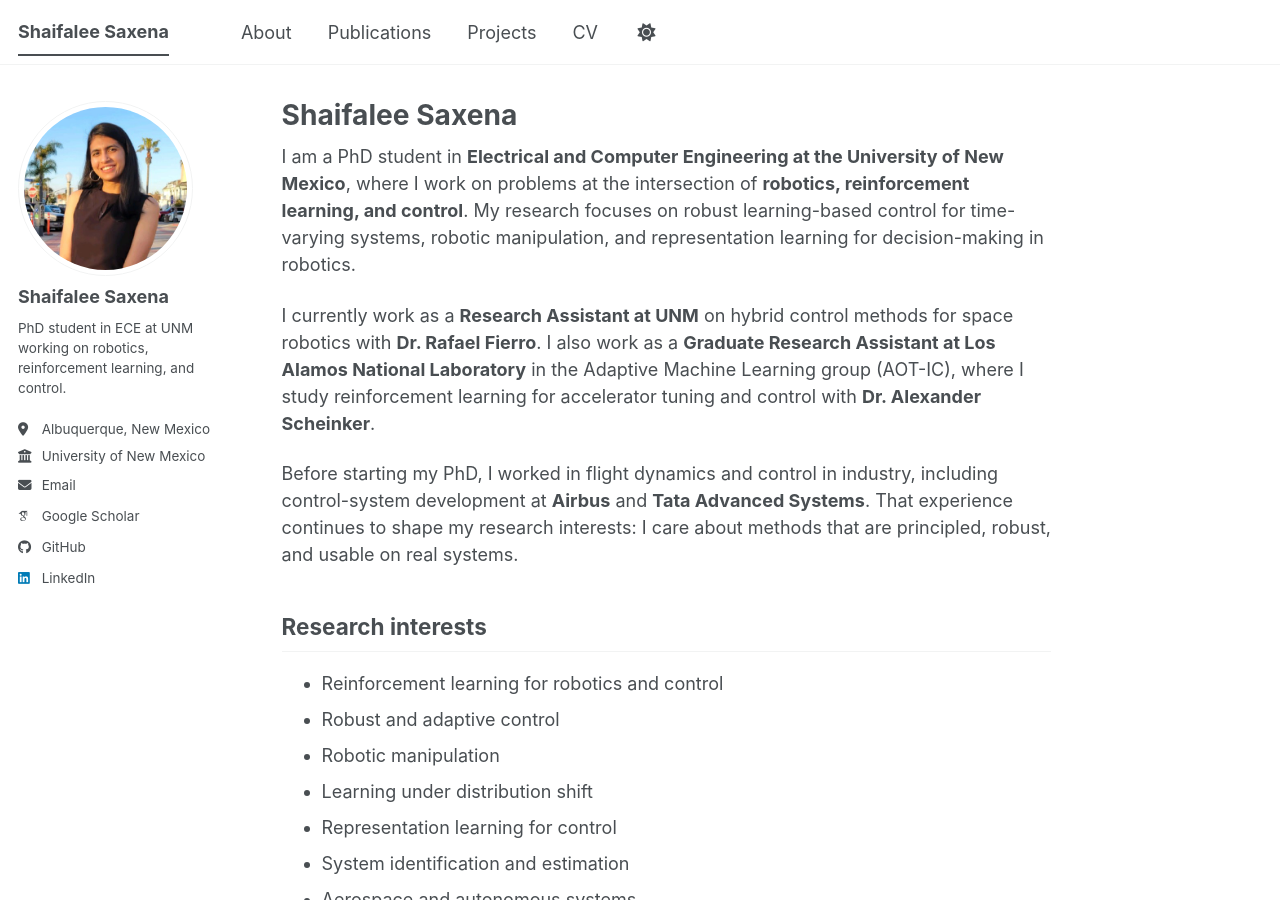
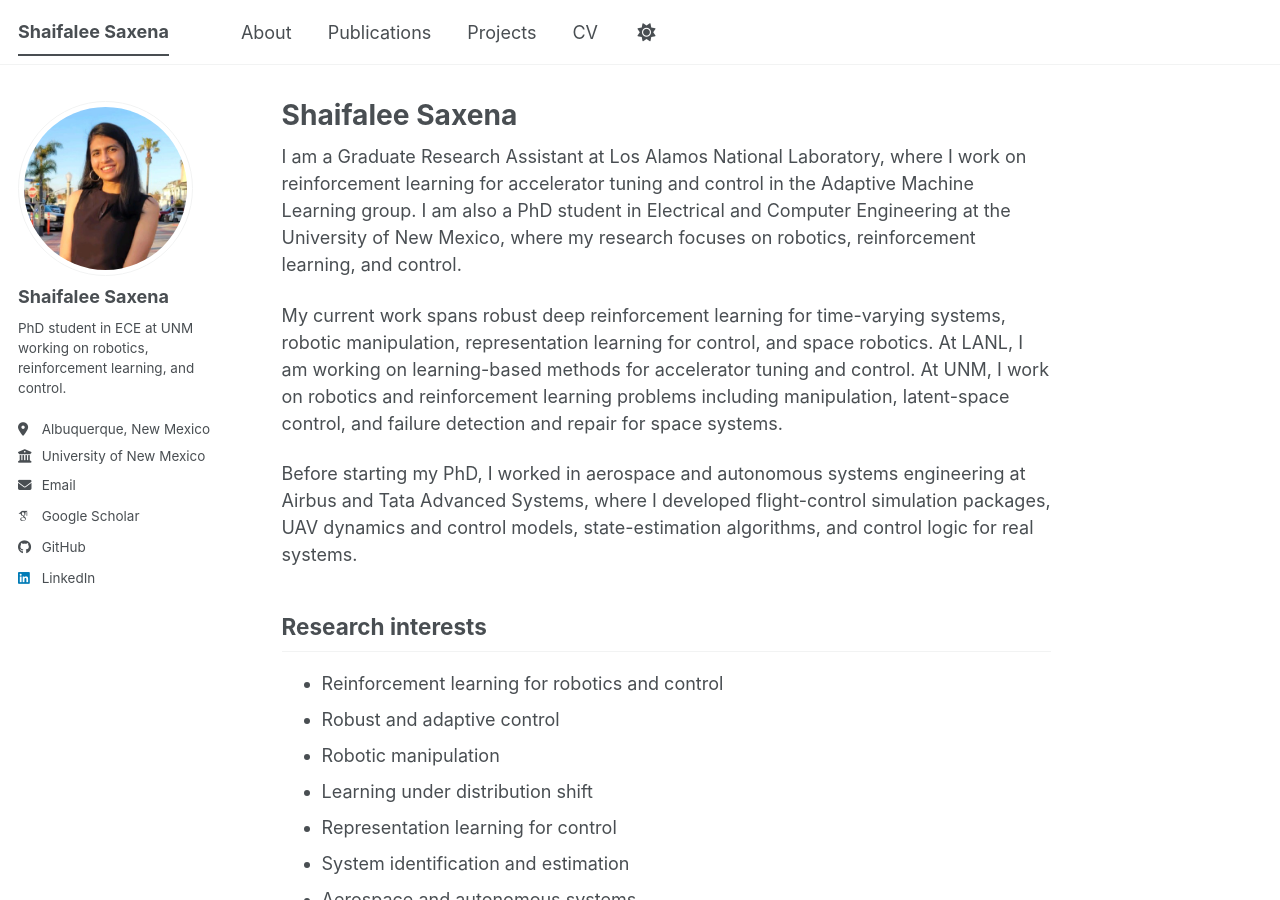
Before and after one commit to shaifaleesaxena/shaifaleesaxena.github.io, a Jekyll site: the page built from _pages/about.md, in a window 1280 px wide and 900 px high. Built offline with Jekyll 4.4.1, drawn with Linux system fonts in a browser that asks for light colours; some web fonts are replaced; a script bundle is joined from its source files by our own code; library files that are not in the unit come from our copies.

Commit message:
Revise about page with updated research details
Updated personal and research information, including current roles and focus areas in reinforcement learning and robotics.

```diff
--- a/_pages/about.md
+++ b/_pages/about.md
@@ -7,11 +7,11 @@ redirect_from:
   - /about.html
 ---
 
-I am a PhD student in **Electrical and Computer Engineering at the University of New Mexico**, where I work on problems at the intersection of **robotics, reinforcement learning, and control**. My research focuses on robust learning-based control for time-varying systems, robotic manipulation, and representation learning for decision-making in robotics.
+I am a Graduate Research Assistant at Los Alamos National Laboratory, where I work on reinforcement learning for accelerator tuning and control in the Adaptive Machine Learning group. I am also a PhD student in Electrical and Computer Engineering at the University of New Mexico, where my research focuses on robotics, reinforcement learning, and control.
 
-I currently work as a **Research Assistant at UNM** on hybrid control methods for space robotics with **Dr. Rafael Fierro**. I also work as a **Graduate Research Assistant at Los Alamos National Laboratory** in the Adaptive Machine Learning group (AOT-IC), where I study reinforcement learning for accelerator tuning and control with **Dr. Alexander Scheinker**.
+My current work spans robust deep reinforcement learning for time-varying systems, robotic manipulation, representation learning for control, and space robotics. At LANL, I am working on learning-based methods for accelerator tuning and control. At UNM, I work on robotics and reinforcement learning problems including manipulation, latent-space control, and failure detection and repair for space systems.
 
-Before starting my PhD, I worked in flight dynamics and control in industry, including control-system development at **Airbus** and **Tata Advanced Systems**. That experience continues to shape my research interests: I care about methods that are principled, robust, and usable on real systems.
+Before starting my PhD, I worked in aerospace and autonomous systems engineering at Airbus and Tata Advanced Systems, where I developed flight-control simulation packages, UAV dynamics and control models, state-estimation algorithms, and control logic for real systems.
 
 ## Research interests
 
```
